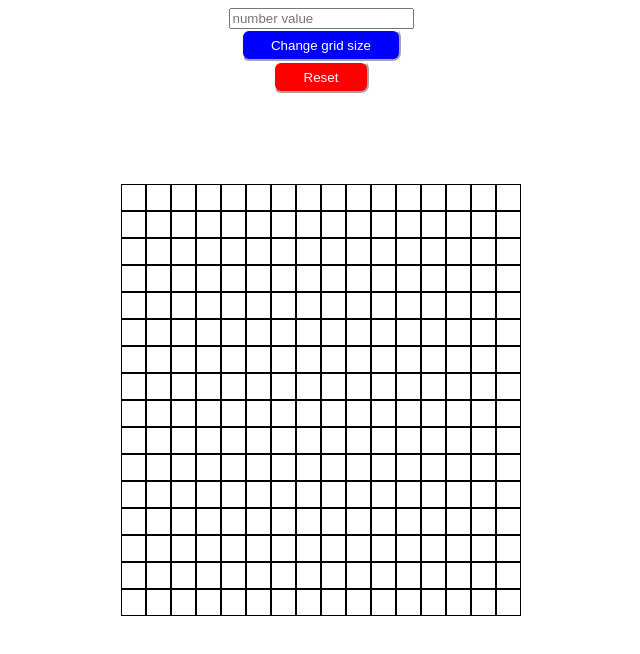
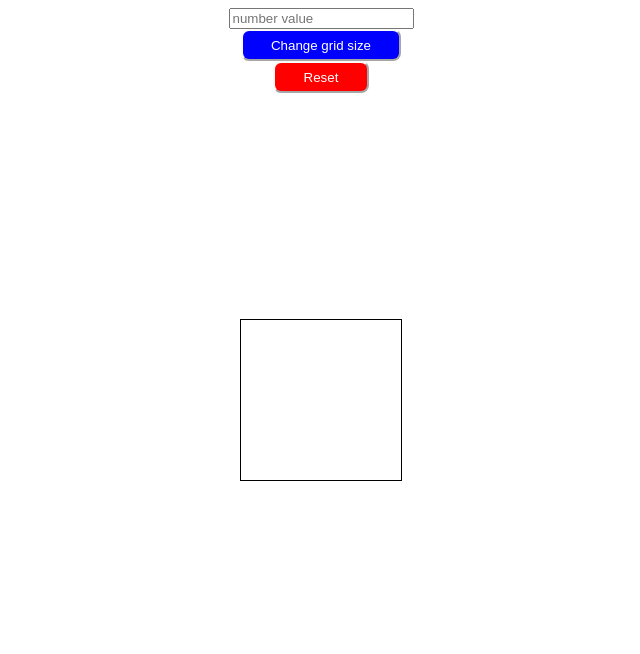
Before and after one commit to AndrewGreenslade/Odin-Project-Etch-A-Sketch, a plain HTML site: page index.html in a window 1280 px wide. Shown: the whole page, without its empty margins (319-959 px from the left). Drawn offline with Linux system fonts and the light colour scheme.

Commit message:
updated project style

```diff
--- a/style.css
+++ b/style.css
@@ -1,10 +1,9 @@
 :root{
-    --pixel-size: 25px;
+    --pixel-size: 10px;
 }
 
 
 .row{
-    border: 1px solid black;
     height: var(--pixel-size);
 }
 
@@ -14,6 +13,7 @@
 }
 
 .centerDiv{
+    border: 1px solid black;
     position: absolute;
     left: 50%;
     top: 50%;
```
